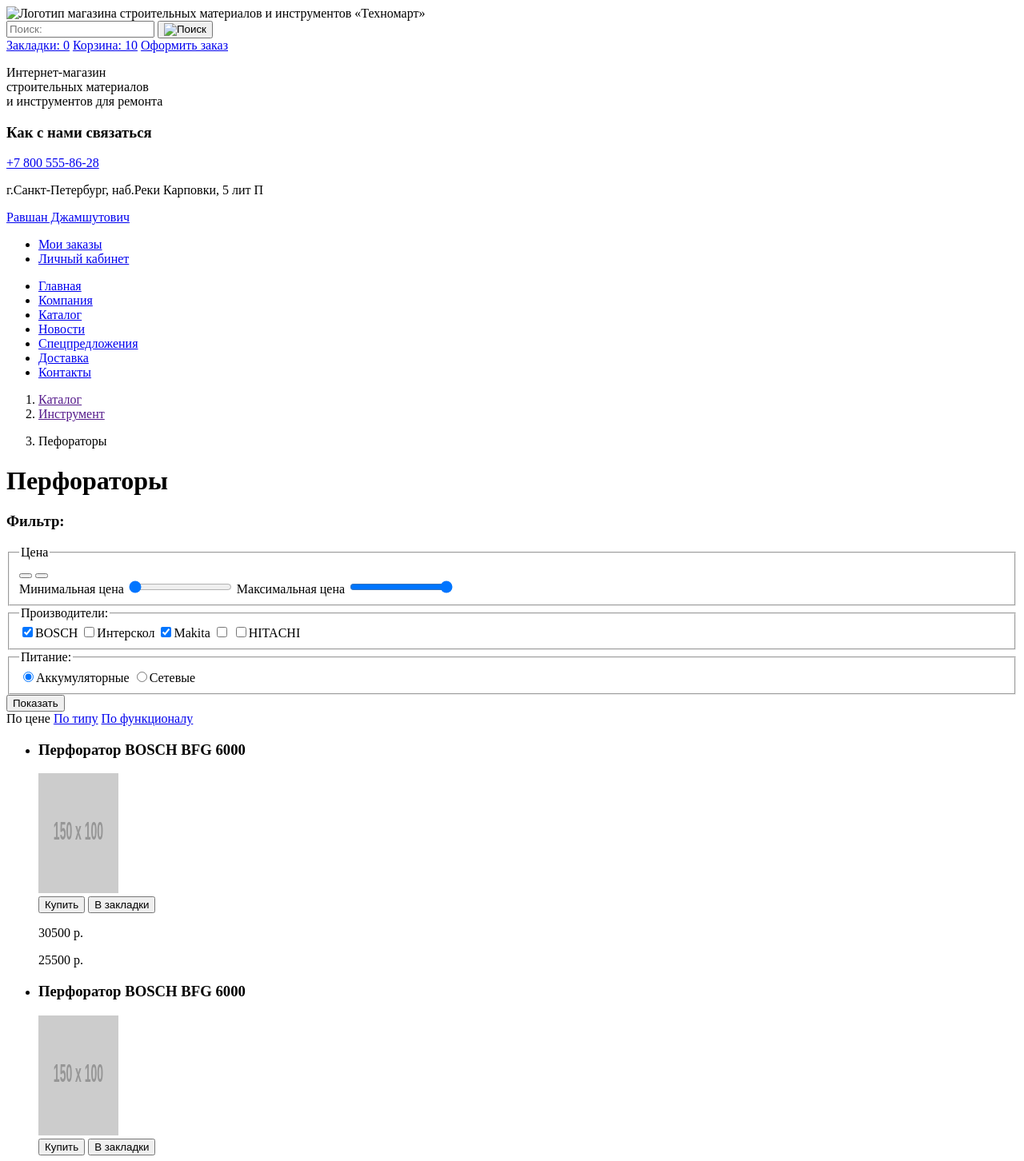
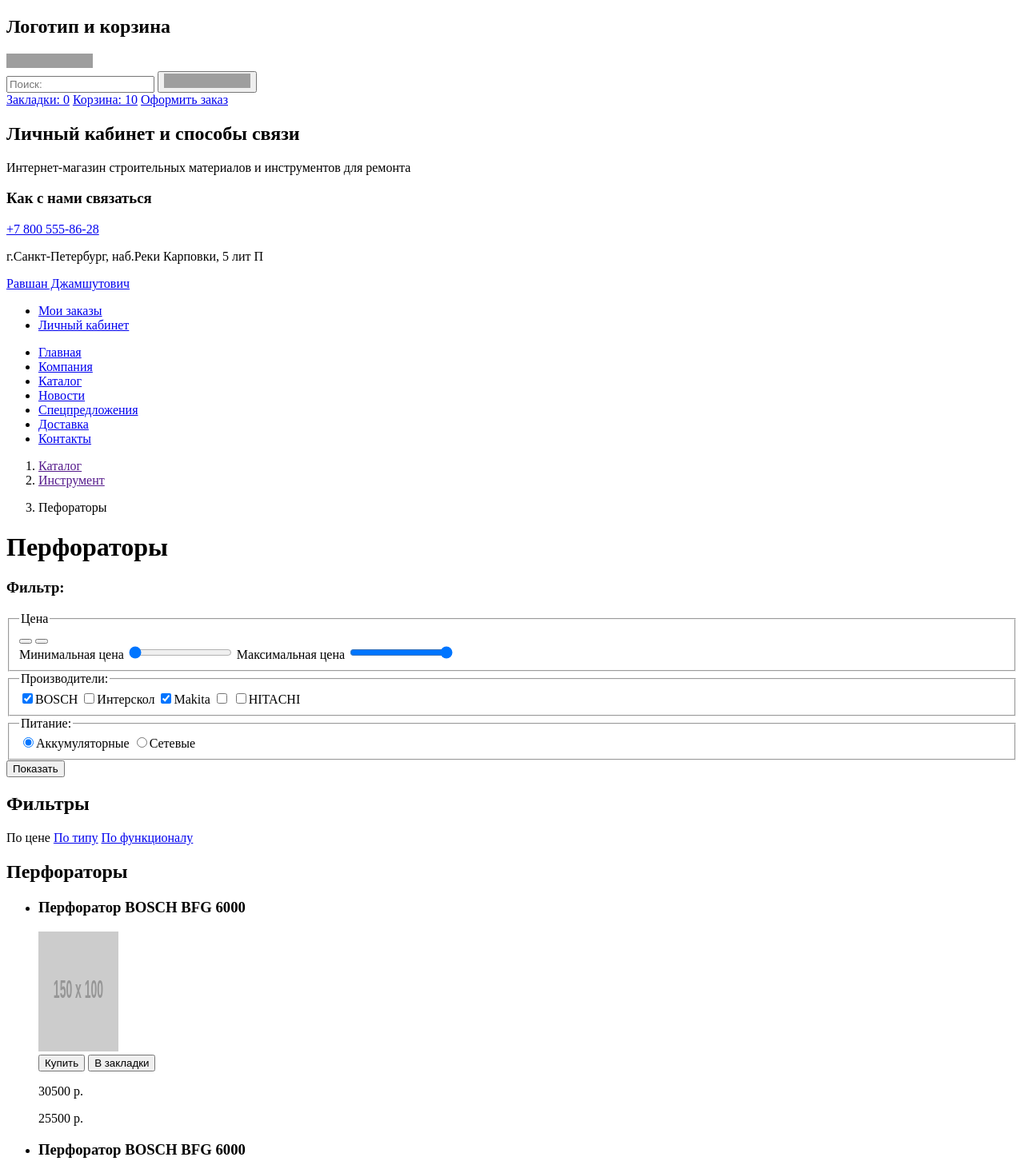
Before and after one commit to Lunatic-Lad/1227783-technomart-31, a plain HTML site: page catalog.html in a window 1280 px wide. Shown: the top 1452 px of the page at 80% size. Drawn offline with Linux system fonts and the light colour scheme; grey boxes are pictures that could not be loaded; placeholder pictures from the web are drawn by us.

Commit message:
Исправил недочёты.

```diff
--- a/catalog.html
+++ b/catalog.html
@@ -4,11 +4,14 @@
 <head>
     <meta charset="utf-8">
     <title>Каталог</title>
+    <base href="https://htmlacademy-htmlcss.github.io/1227783-technomart-31/2/">
 </head>
 
 <body>
     <header>
         <section>
+
+            <h2>Логотип и корзина</h2>
             <a>
                 <img src="img/index-logo.svg" width="108" height="18" alt="Логотип магазина строительных материалов и инструментов «Техномарт»">
             </a>
@@ -23,8 +26,9 @@
             <a href="blank.html">Оформить заказ</a>
         </section>
         <section>
+            <h2>Личный кабинет и способы связи</h2>
             <p>
-                Интернет-магазин<br> строительных материалов <br> и инструментов для ремонта
+                Интернет-магазин строительных материалов и инструментов для ремонта
             </p>
             <div>
                 <h3>Как с нами связаться</h3>
@@ -117,6 +121,7 @@
             </form>
         </section>
         <section>
+            <h2>Фильтры</h2>
             <a>По цене</a>
             <a href="blank.html">По типу</a>
             <a href="blank.html">По функционалу</a>
@@ -124,6 +129,7 @@
             <a aria-label="По убыванию"></a>
         </section>
         <section>
+            <h2>Перфораторы</h2>
             <ul>
                 <li>
                     <h3>Перфоратор BOSCH BFG 6000</h3>
@@ -296,8 +302,9 @@
         </div>
 
         <section>
+            <h2>Разработчики и обратная связь</h2>
             <p>
-                © 2010-2021 Компания «Техномарт»<br> Все права защищены
+                © 2010-2021 Компания «Техномарт» Все права защищены
             </p>
             <div>
                 <h2>Давайте дружить!</h2>
```
